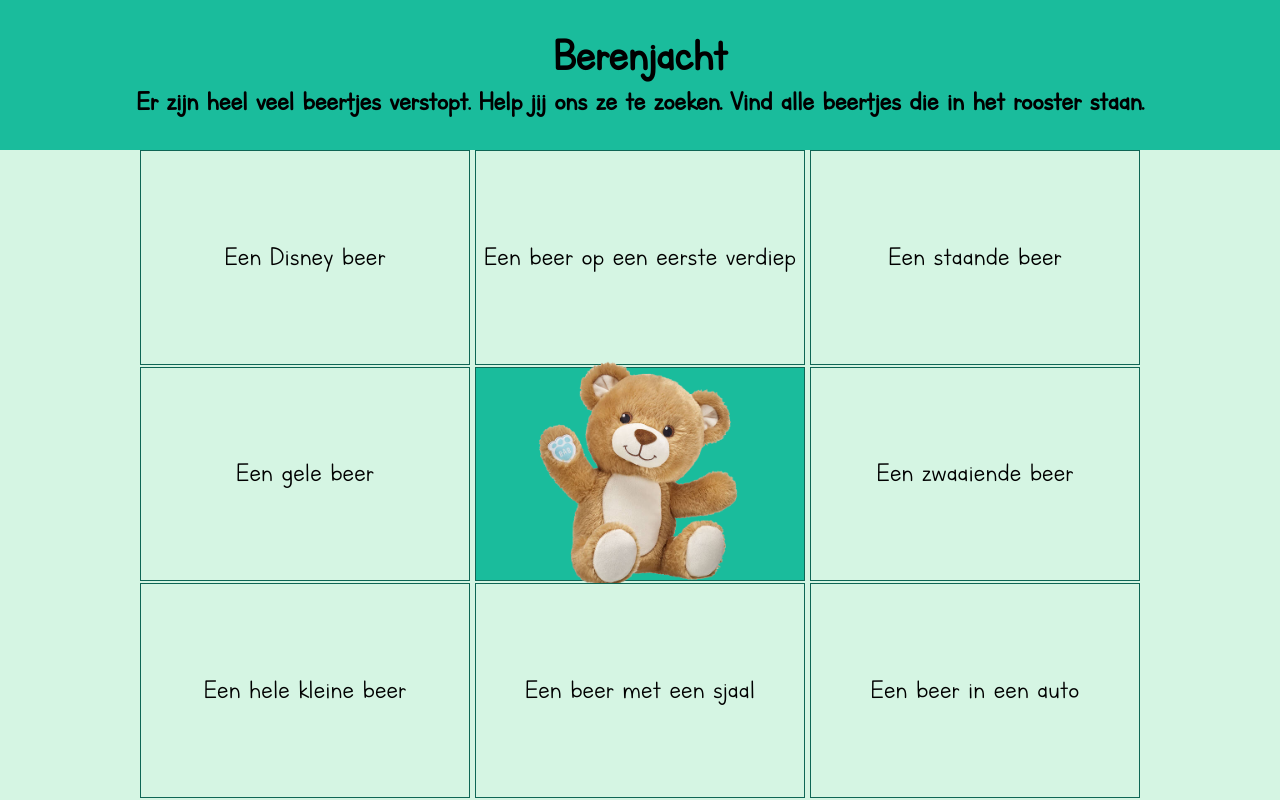
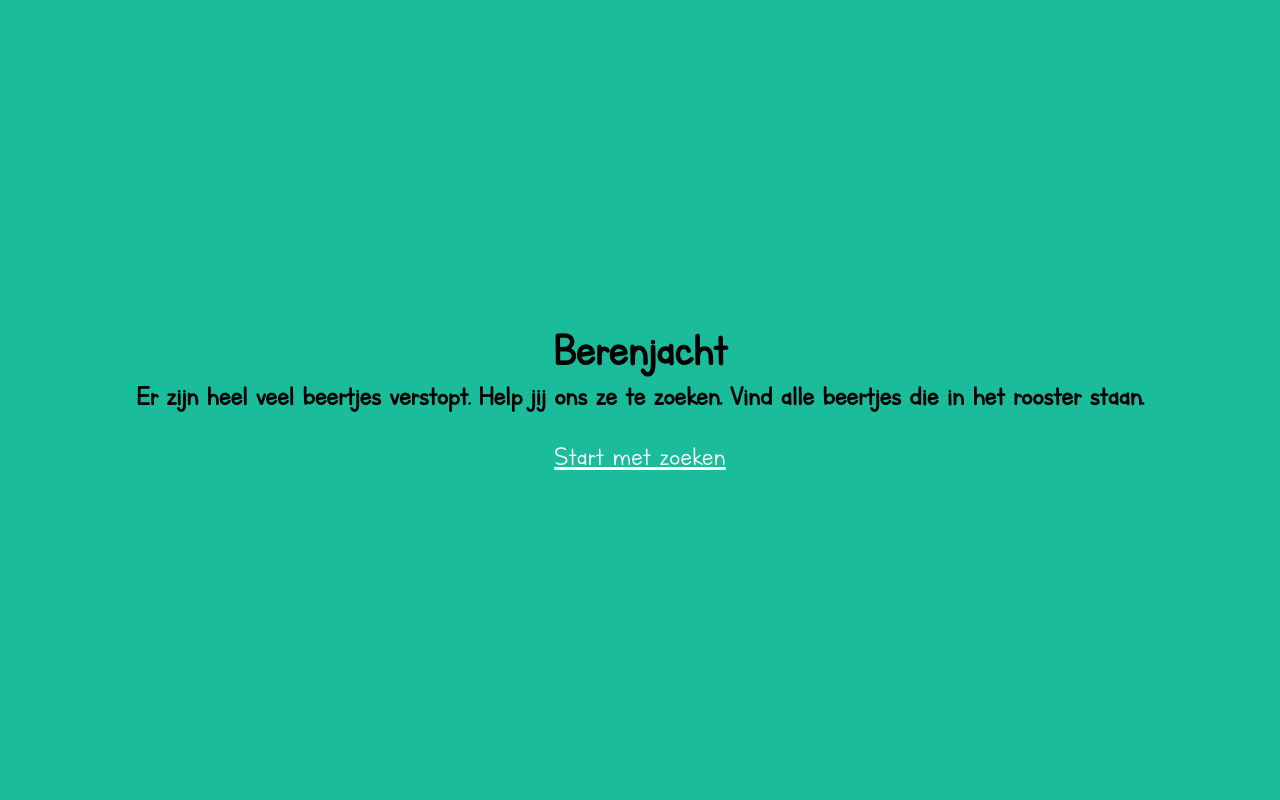
Before and after one commit to jochemjanssens/berenjacht, a React (Create React App) app: page / in a window 1280 px wide. Built offline with nearby package versions, Linux system fonts and the light colour scheme.

Commit message:
feat: add router

```diff
--- a/package.json
+++ b/package.json
@@ -9,6 +9,7 @@
     "@testing-library/user-event": "^7.1.2",
     "react": "^16.13.1",
     "react-dom": "^16.13.1",
+    "react-router-dom": "^5.1.2",
     "react-scripts": "3.4.1"
   },
   "scripts": {
--- a/src/App.css
+++ b/src/App.css
@@ -17,7 +17,7 @@ body {
 
 header {
   width: 100vw;
-  height: 150px;
+  height: 100vh;
   text-align: center;
   font-family: "learners", "Verdana", "sans-serif";
   background-color: #1ABC9C;
@@ -41,11 +41,18 @@ h2 {
   font-size: 30px;
 }
 
+header a {
+  color: white;
+  font-size: 30px;
+
+  margin-top: 30px;
+}
+
 .bears {
   max-width: 1000px;
   max-height: 1000px;
   width: 100vw;
-  height: calc(100% - 150px);
+  height: 100%;
 
   display: flex;
   justify-content: space-between;
--- a/src/App.js
+++ b/src/App.js
@@ -1,155 +1,28 @@
 import React from 'react';
-import bearPicture from './beer.png';
 
 import './App.css';
-
-const bears = [
-  "Een beer met een tshirt",
-  "Een beer met een hartje",
-  "Een gele beer",
-  "Een hele kleine beer",
-  "Een beer met een sjaal",
-  "Een roze beer",
-  "Een beer met een strikje",
-  "Een hele grote beer",
-  "Een Disney beer",
-  "Een beer met een hoedje",
-  "Een bruine beer",
-  "Een beer in een auto",
-  "Twee beren tesamen voor een raam",
-  "Een beer op een eerste verdiep",
-  "Een staande beer",
-  "Een zittende beer",
-  "Een zwaaiende beer",
-];
-
-const shuffleArray = (a) => {
-  for (let i = a.length - 1; i > 0; i--) {
-      const j = Math.floor(Math.random() * (i + 1));
-      [a[i], a[j]] = [a[j], a[i]];
-  }
-  return a;
-}
-
-const getRandomBears = () => {
-  const shuffeledBears = shuffleArray(bears);
-  const correctBears = shuffeledBears.slice(0, 9)
-  correctBears[4] = "BINGO";
-  return correctBears;
-}
+import { BrowserRouter, Switch, Route } from 'react-router-dom';
+import Intro from './Screens/Intro';
+import Main from './Screens/Main';
+import End from './Screens/End';
 
 class App extends React.Component {
-  constructor(props) {
-    super(props);
-    this.state = {
-      currentBears: getRandomBears(),
-      clickedBears: [4],
-      activeBingos: [],
-      showPopup: false,
-      showFinalPopup: false,
-    };
-  }
-
-  bearsIncludesValues(bears, values) {
-    return values.filter(value => bears.includes(value)).length === values.length;
-  }
-
-  checkBingo(bears) {
-    const ranges = [
-      [0, 1, 2],
-      [3, 4, 5],
-      [6, 7, 8],
-      [0, 3, 6],
-      [1, 4, 7],
-      [2, 5, 8],
-    ];
-
-    const activeBingos = ranges.map(range => this.bearsIncludesValues(bears, range));
-    return activeBingos;
-  }
-
-  handleBearClick(key) {
-    const { clickedBears } = this.state;
-    let newClickedBears = [];
-    if (clickedBears.includes(key)) {
-      newClickedBears = clickedBears.filter(bear => bear !== key);
-    } else {
-      newClickedBears = [
-        ...clickedBears,
-        key
-      ];
-    }
-
-    const activeBingos = this.checkBingo(newClickedBears);
-    const bingos = activeBingos.filter(bingo => bingo);
-    const oldBingos = this.state.activeBingos.filter(bingo => bingo);
-
-    const showPopup = bingos.length > oldBingos.length;
-
-    this.setState({
-      ...this.state,
-      clickedBears: newClickedBears,
-      activeBingos,
-      showPopup,
-      showFinalPopup: bingos.length === 6
-    });
-  }
-
-  closePopup() {
-    this.setState({
-      ...this.state,
-      showPopup: false,
-    });
-  }
-
-  restart() {
-    this.setState({
-      currentBears: getRandomBears(),
-      clickedBears: [4],
-      activeBingos: [],
-      showPopup: false,
-      showFinalPopup: false,
-    });
-  }
-
   render() {
-    const { clickedBears, currentBears, showPopup, showFinalPopup } = this.state;
 
     return (
-      <div className="app">
-        { showFinalPopup && <div className="popup" onClick={() => this.restart()}>
-              <div>
-                <p className="popup-title">Je hebt alle beren gevonden, proficiat!</p>
-                <p>Klik om opnieuw te beginnen</p>
-              </div>
-            </div>
-        }
-        {
-          (showPopup && !showFinalPopup) && <div className="popup" onClick={() => this.closePopup()}>
-              <div>
-                <p className="popup-title">Je hebt een nieuwe bingo, proficiat!</p>
-                <p>Klik om verder te spelen</p>
-              </div>
-            </div>
-        }
-        <header>
-          <h1>Berenjacht</h1>
-          <h2>Er zijn heel veel beertjes verstopt. Help jij ons ze te zoeken. Vind alle beertjes die in het rooster staan.</h2>
-        </header>
-        <div className="bears">
-          {
-           currentBears.map((bear, key) => (
-              <button className={(clickedBears.includes(key) || bear === "BINGO") ? "clicked bear" : "bear" } key={key} onClick={() => this.handleBearClick(key)}>
-                {
-                  bear !== "BINGO"
-                    ? <span>{bear}</span>
-                    : <img src={bearPicture} alt="bingo beer" width="200" height="200" />
-                }
-              </button>
-            ))
-          }
-        </div>
-      </div>
+      <BrowserRouter>
+        <Switch>
+          <Route path="/end">
+            <End />
+          </Route>
+          <Route path="/main">
+            <Main />
+          </Route>
+          <Route path="/">
+            <Intro />
+          </Route>
+        </Switch>
+      </BrowserRouter>
     );
   }
 }
--- /dev/null
+++ b/src/Screens/End.jsx
@@ -0,0 +1,19 @@
+import React from 'react';
+import { Link } from 'react-router-dom';
+
+class End extends React.Component {
+  render() {
+    return (
+      <div className="app">
+        <header>
+          <h1>Berenjacht</h1>
+          <h2>Je hebt alle beren gevonden, proficiat!</h2>
+
+          <Link to="/intro">Zoek opnieuw</Link>
+        </header>
+      </div>
+    );
+  }
+}
+
+export default End;
--- /dev/null
+++ b/src/Screens/Intro.jsx
@@ -0,0 +1,19 @@
+import React from 'react';
+import { Link } from 'react-router-dom';
+
+class Intro extends React.Component {
+  render() {
+    return (
+      <div className="app">
+        <header>
+          <h1>Berenjacht</h1>
+          <h2>Er zijn heel veel beertjes verstopt. Help jij ons ze te zoeken. Vind alle beertjes die in het rooster staan.</h2>
+
+          <Link to="/main">Start met zoeken</Link>
+        </header>
+      </div>
+    );
+  }
+}
+
+export default Intro;
--- /dev/null
+++ b/src/Screens/Main.jsx
@@ -0,0 +1,148 @@
+import React from 'react';
+import bearPicture from '../beer.png';
+import { Redirect } from 'react-router-dom';
+
+const bears = [
+  "Een beer met een tshirt",
+  "Een beer met een hartje",
+  "Een gele beer",
+  "Een hele kleine beer",
+  "Een beer met een sjaal",
+  "Een roze beer",
+  "Een beer met een strikje",
+  "Een hele grote beer",
+  "Een Disney beer",
+  "Een beer met een hoedje",
+  "Een bruine beer",
+  "Een beer in een auto",
+  "Twee beren tesamen voor een raam",
+  "Een beer op een eerste verdiep",
+  "Een staande beer",
+  "Een zittende beer",
+  "Een zwaaiende beer",
+];
+
+const shuffleArray = (a) => {
+  for (let i = a.length - 1; i > 0; i--) {
+      const j = Math.floor(Math.random() * (i + 1));
+      [a[i], a[j]] = [a[j], a[i]];
+  }
+  return a;
+}
+
+const getRandomBears = () => {
+  const shuffeledBears = shuffleArray(bears);
+  const correctBears = shuffeledBears.slice(0, 9)
+  correctBears[4] = "BINGO";
+  return correctBears;
+}
+
+class Main extends React.Component {
+  constructor(props) {
+    super(props);
+    this.state = {
+      currentBears: getRandomBears(),
+      clickedBears: [4],
+      activeBingos: [],
+      showPopup: false,
+      showFinalPopup: false,
+    };
+  }
+
+  bearsIncludesValues(bears, values) {
+    return values.filter(value => bears.includes(value)).length === values.length;
+  }
+
+  checkBingo(bears) {
+    const ranges = [
+      [0, 1, 2],
+      [3, 4, 5],
+      [6, 7, 8],
+      [0, 3, 6],
+      [1, 4, 7],
+      [2, 5, 8],
+    ];
+
+    const activeBingos = ranges.map(range => this.bearsIncludesValues(bears, range));
+    return activeBingos;
+  }
+
+  handleBearClick(key) {
+    const { clickedBears } = this.state;
+    let newClickedBears = [];
+    if (clickedBears.includes(key)) {
+      newClickedBears = clickedBears.filter(bear => bear !== key);
+    } else {
+      newClickedBears = [
+        ...clickedBears,
+        key
+      ];
+    }
+
+    const activeBingos = this.checkBingo(newClickedBears);
+    const bingos = activeBingos.filter(bingo => bingo);
+    const oldBingos = this.state.activeBingos.filter(bingo => bingo);
+
+    const showPopup = bingos.length > oldBingos.length;
+
+    this.setState({
+      ...this.state,
+      clickedBears: newClickedBears,
+      activeBingos,
+      showPopup,
+      showFinalPopup: bingos.length === 6
+    });
+  }
+
+  closePopup() {
+    this.setState({
+      ...this.state,
+      showPopup: false,
+    });
+  }
+
+  restart() {
+    this.setState({
+      currentBears: getRandomBears(),
+      clickedBears: [4],
+      activeBingos: [],
+      showPopup: false,
+      showFinalPopup: false,
+    });
+  }
+
+  render() {
+    const { clickedBears, currentBears, showPopup, showFinalPopup } = this.state;
+
+    return (
+      <div className="app">
+        {
+          showFinalPopup && <Redirect to="/end"/>
+        }
+        {
+          (showPopup && !showFinalPopup) && <div className="popup" onClick={() => this.closePopup()}>
+              <div>
+                <p className="popup-title">Je hebt een nieuwe bingo, proficiat!</p>
+                <p>Klik om verder te spelen</p>
+              </div>
+            </div>
+        }
+        <div className="bears">
+          {
+           currentBears.map((bear, key) => (
+              <button className={(clickedBears.includes(key) || bear === "BINGO") ? "clicked bear" : "bear" } key={key} onClick={() => this.handleBearClick(key)}>
+                {
+                  bear !== "BINGO"
+                    ? <span>{bear}</span>
+                    : <img src={bearPicture} alt="bingo beer" width="200" height="200" />
+                }
+              </button>
+            ))
+          }
+        </div>
+      </div>
+    );
+  }
+}
+
+export default Main;
```
Also changed, not shown: src/setupTests.js (deleted, +0 -5 lines).
